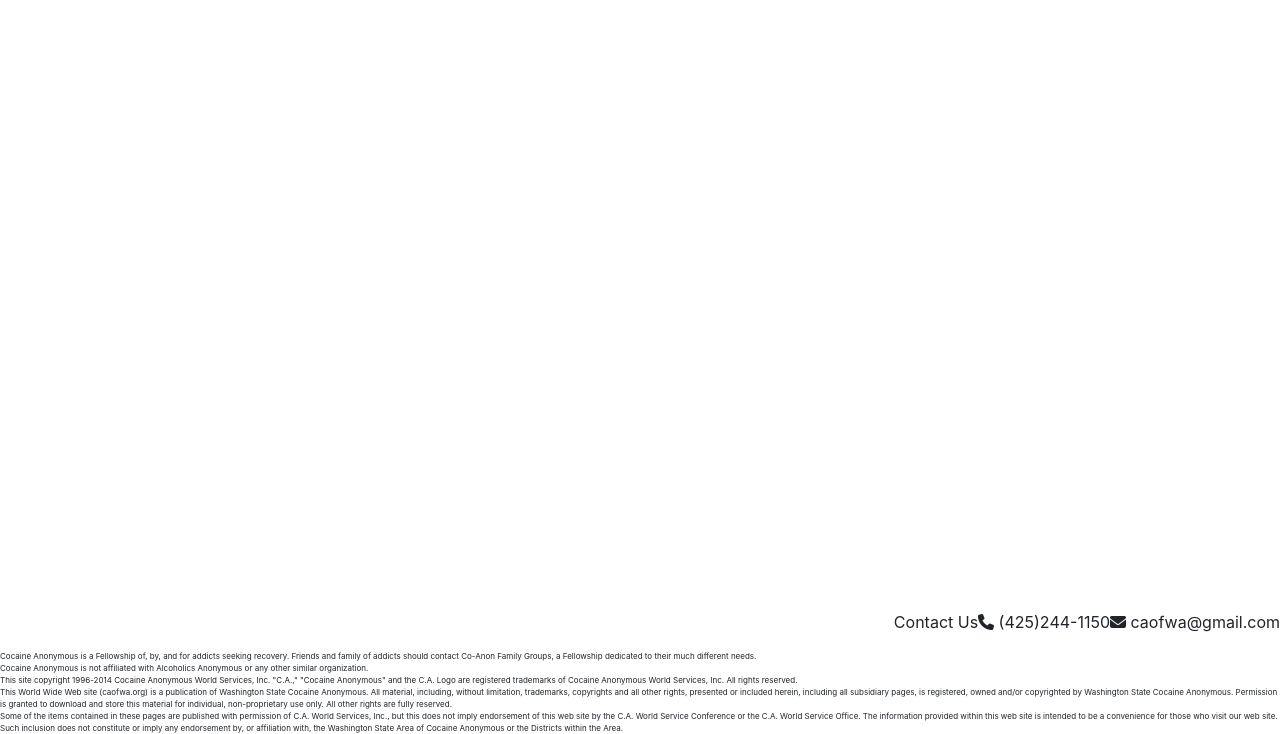
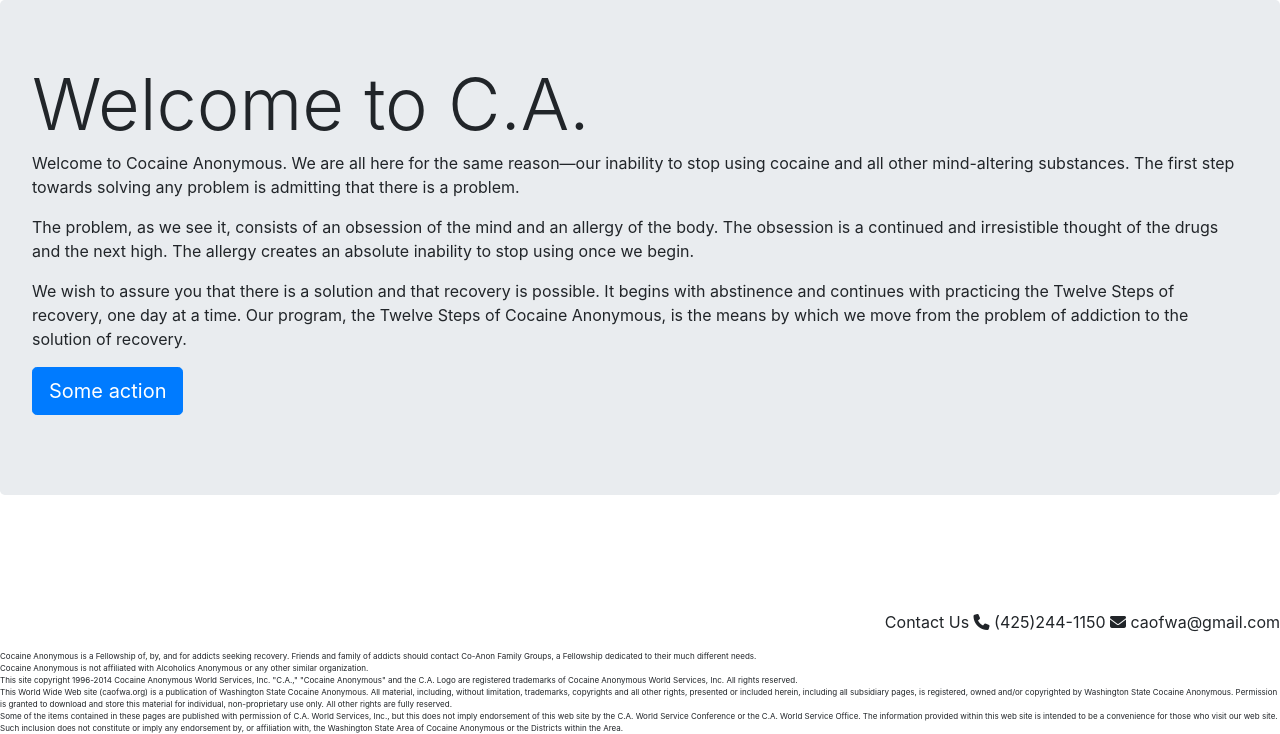
Before and after one commit to nathancmoore/final_project, a Django app: page /test in a window 1280 px wide. Shown: the part 66-800 px from the top of the page. Run offline with Django 3.2, Linux system fonts and the light colour scheme; some libraries are stand-ins or nearby versions.

Commit message:
mostly done with base.html, moving on to home which inherits from base

```diff
--- a/ca_website/ca_website/templates/ca_website/base.html
+++ b/ca_website/ca_website/templates/ca_website/base.html
@@ -30,9 +30,13 @@
       </div>
     </nav>
 
+
+    {% block content %}
+    {% endblock %}
+
     <footer class="footer">
       <div>
-        <p class=contact>Contact Us<i class="fa fa-phone" aria-hidden="true"></i> (425)244-1150<i class="fa fa-envelope" aria-hidden="true"></i> caofwa@gmail.com</p>
+        <p class=contact>Contact Us <i class="fa fa-phone" aria-hidden="true"></i> (425)244-1150 <i class="fa fa-envelope" aria-hidden="true"> </i> caofwa@gmail.com</p>
       </div>
       <div>
         <p class="nospace disclaimer clearfix">Cocaine Anonymous is a Fellowship of, by, and for addicts seeking recovery. Friends and family of addicts should contact Co-Anon Family Groups, a Fellowship dedicated to their much different needs.</p>
--- a/ca_website/ca_website/templates/ca_website/home.html
+++ b/ca_website/ca_website/templates/ca_website/home.html
@@ -1,10 +1,13 @@
-{% extends 'base.html' %}
-
-{% load bootstrap3 %}
-
-{% bootstrap_css %}
-{% bootstrap_javascript %}
+{% extends 'ca_website/base.html' %}
 
 {% block content %}
-
+    <div class="jumbotron">
+      <h1 class="display-3">Welcome to C.A.</h1>
+        <p>Welcome to Cocaine Anonymous. We are all here for the same reason—our inability to stop using cocaine and all other mind-altering substances. The first step towards solving any problem is admitting that there is a problem.</p>
+        <p>The problem, as we see it, consists of an obsession of the mind and an allergy of the body. The obsession is a continued and irresistible thought of the drugs and the next high. The allergy creates an absolute inability to stop using once we begin.</p>
+        <p>We wish to assure you that there is a solution and that recovery is possible. It begins with abstinence and continues with practicing the Twelve Steps of recovery, one day at a time. Our program, the Twelve Steps of Cocaine Anonymous, is the means by which we move from the problem of addiction to the solution of recovery.</p>
+      <p class="lead">
+        <a class="btn btn-primary btn-lg" href="#!" role="button">Some action</a>
+      </p>
+    </div>
 {% endblock %}
--- a/ca_website/ca_website/views.py
+++ b/ca_website/ca_website/views.py
@@ -54,4 +54,4 @@
 
 def test_view(request):
     """."""
-    return render(request, 'ca_website/base.html', {})
+    return render(request, 'ca_website/home.html', {})
--- a/ca_website/static/castyles.css
+++ b/ca_website/static/castyles.css
@@ -39,7 +39,7 @@
 }
 
 .clearfix{
-    clear: right;
+    clear: both;
 }
 
 .contact{
```
